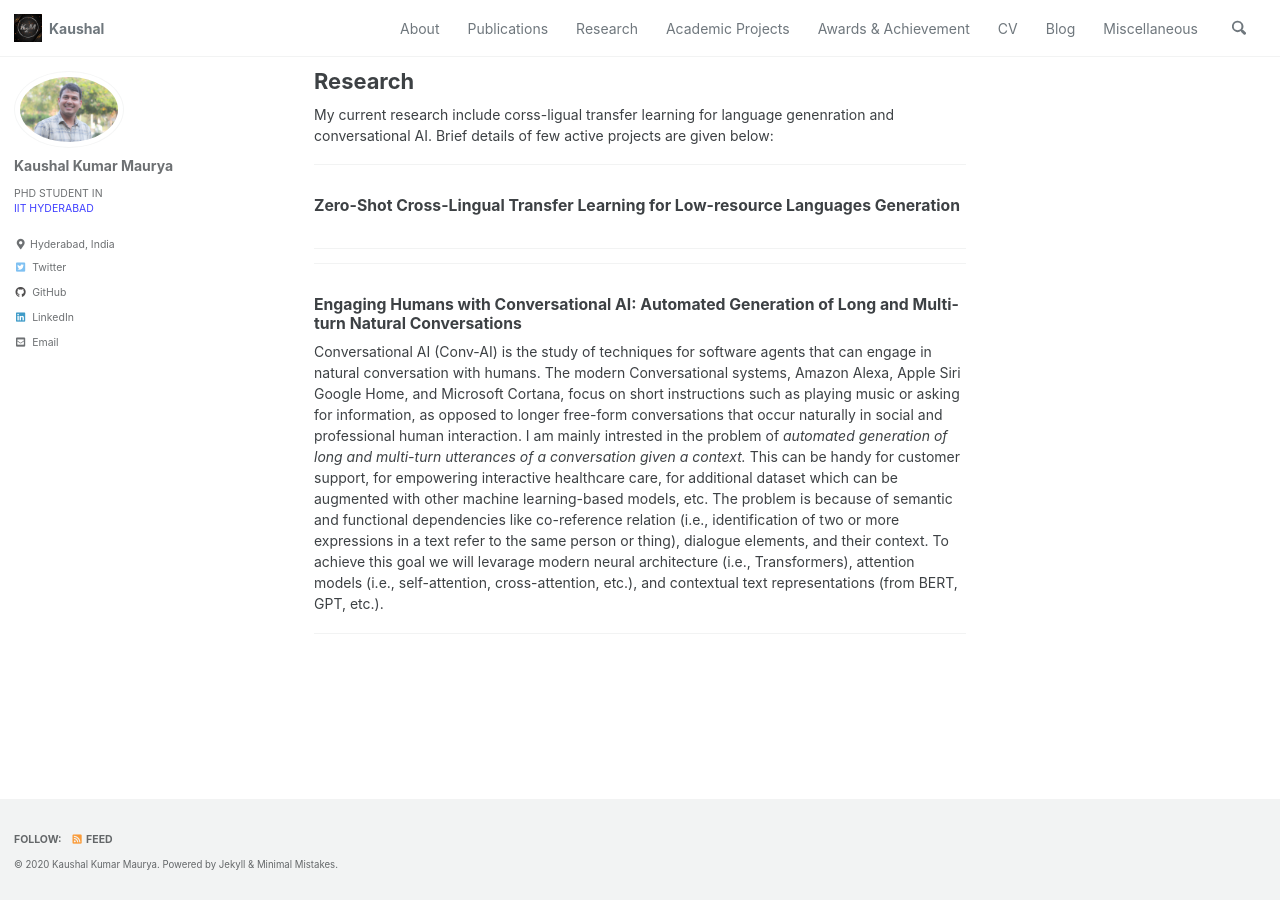
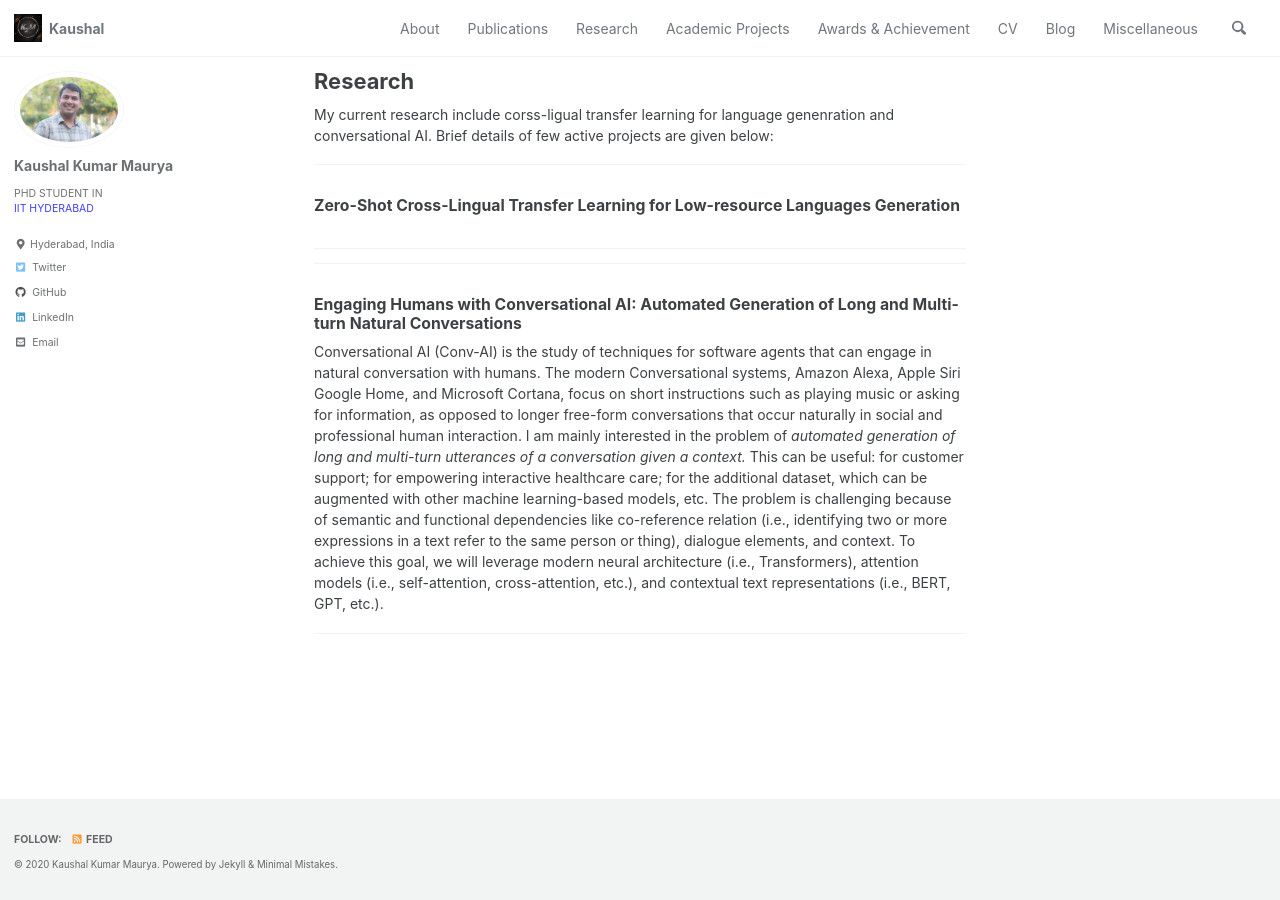
Before and after one commit to harshayelleni/harshayelleni.github.io, a Jekyll site: the page built from _pages/research.md, in a window 1280 px wide. Built offline with Jekyll 4.4.1, drawn with Linux system fonts in a browser that asks for light colours; cached includes are drawn as plain includes.

Commit message:
doing modifications

```diff
--- a/_pages/research.md
+++ b/_pages/research.md
@@ -14,6 +14,6 @@ My current research include corss-ligual transfer learning for language genenrat
 
 ---
 ### Engaging Humans with Conversational AI: Automated Generation of Long and Multi-turn Natural Conversations
-Conversational AI (Conv-AI) is the study of techniques for software agents that can engage in natural conversation with humans. The modern Conversational systems, Amazon Alexa, Apple Siri Google Home, and Microsoft Cortana, focus on short instructions such as playing music or asking for information, as opposed to longer free-form conversations that occur naturally in social and professional human interaction. I am mainly intrested in the problem of _automated generation of long and multi-turn utterances of a conversation given a context._ This can be handy for customer support, for empowering interactive healthcare care, for additional dataset which can be augmented with other machine learning-based models, etc. The problem is because of semantic and functional dependencies like co-reference relation (i.e., identification of two or more expressions in a text refer to the same person or thing), dialogue elements, and their context. To achieve this goal we will levarage  modern neural architecture (i.e., Transformers), attention models (i.e., self-attention, cross-attention, etc.), and contextual text representations (from BERT, GPT, etc.).
+Conversational AI (Conv-AI) is the study of techniques for software agents that can engage in natural conversation with humans. The modern Conversational systems, Amazon Alexa, Apple Siri Google Home, and Microsoft Cortana, focus on short instructions such as playing music or asking for information, as opposed to longer free-form conversations that occur naturally in social and professional human interaction. I am mainly interested in the problem of _automated generation of long and multi-turn utterances of a conversation given a context._ This can be useful: for customer support; for empowering interactive healthcare care; for the additional dataset, which can be augmented with other machine learning-based models, etc. The problem is challenging because of semantic and functional dependencies like co-reference relation (i.e., identifying two or more expressions in a text refer to the same person or thing), dialogue elements, and context. To achieve this goal, we will leverage modern neural architecture (i.e., Transformers), attention models (i.e., self-attention, cross-attention, etc.), and contextual text representations (i.e., BERT, GPT, etc.).
 
 ---
```
